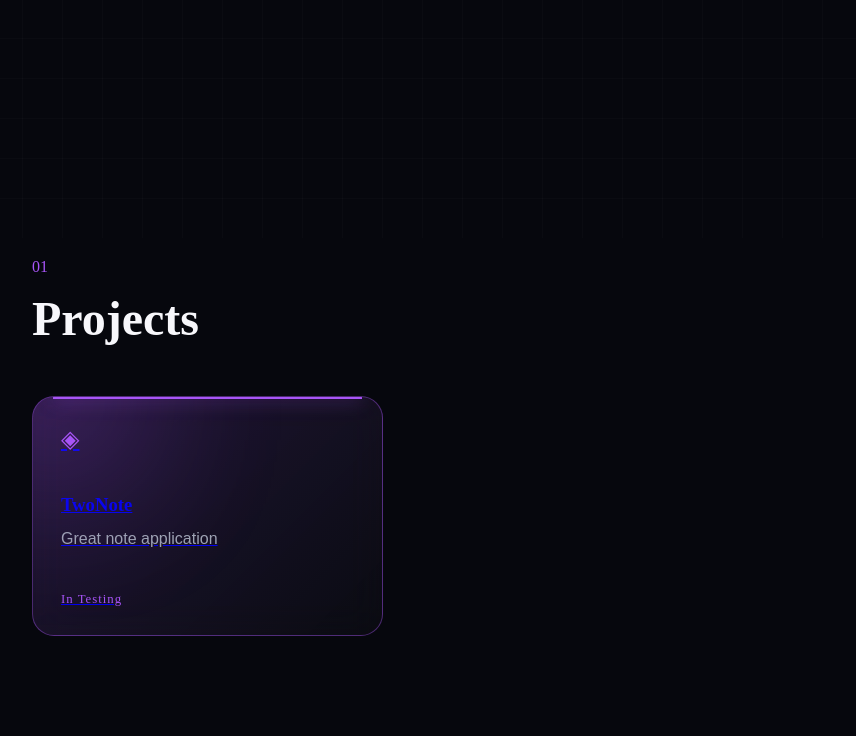
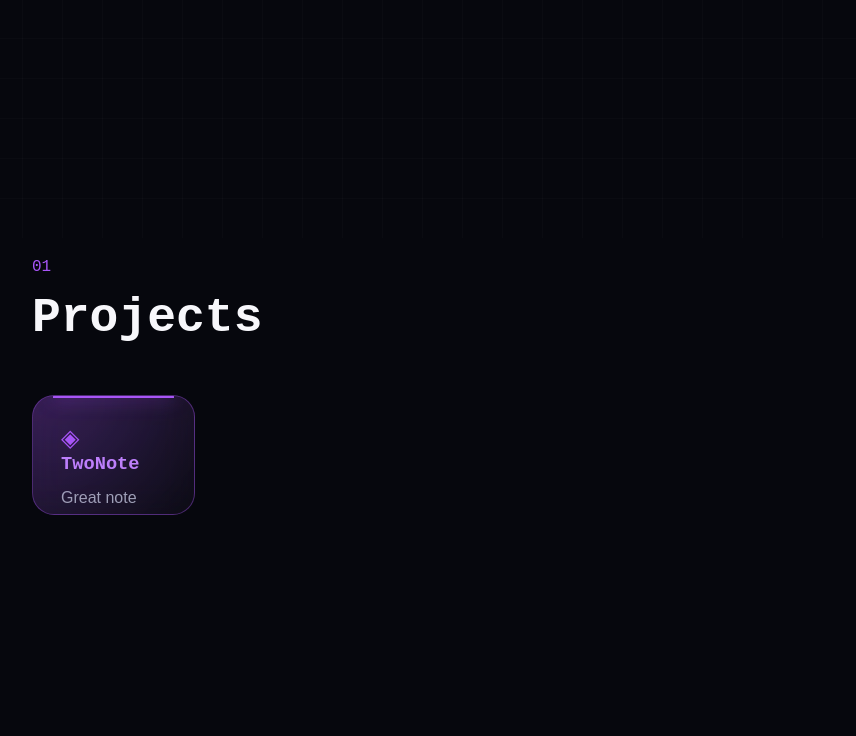
Before and after one commit to LMF700/lucamulder.com, a plain HTML site: page index.html in a window 1280 px wide. Shown: the part 562-1298 px from the top of the page, without its empty margins (58-914 px from the left). After the commit the page ends 1177 px from the top, so only its background shows below. Drawn offline with Linux system fonts and the light colour scheme.

Commit message:
Update styling.css

```diff
--- a/styling.css
+++ b/styling.css
@@ -1,194 +1,300 @@
-*{
-    margin:0;
-    padding:0;
-    box-sizing:border-box;
-    font-family:'JetBrains Mono'
+/* =========================
+   RESET & BASE
+   ========================= */
+
+* {
+    margin: 0;
+    padding: 0;
+    box-sizing: border-box;
+    font-family: "JetBrains Mono", monospace;
 }
 
-:root{
-    --bg:#06070d;
-    --text:#f7f7fb;
-    --muted:#9ea4b3;
-    --line:#232634;
+:root {
+    --bg: #06070d;
+    --text: #f7f7fb;
+    --muted: #9ea4b3;
+    --line: #232634;
+
+    --accent: #a855f7;
+    --accent-light: #c084fc;
 }
 
-html{
-    scroll-behavior:smooth;
+html {
+    scroll-behavior: smooth;
 }
 
-body{
-    background:var(--bg);
-    color:var(--text);
-    font-family:"Courier New",monospace;
-    min-height:100vh;
-    overflow-x:hidden;
+body {
+    min-height: 100vh;
+    overflow-x: hidden;
+
+    background: var(--bg);
+    color: var(--text);
 }
 
-body::before{
-    content:"";
-    position:fixed;
-    inset:0;
+
+/* =========================
+   BACKGROUND GRID
+   ========================= */
+
+body::before {
+    content: "";
+
+    position: fixed;
+    inset: 0;
+    z-index: -1;
+
+    pointer-events: none;
 
     background-image:
-        linear-gradient(rgba(255,255,255,.02) 1px, transparent 1px),
-        linear-gradient(90deg, rgba(255,255,255,.02) 1px, transparent 1px);
+        linear-gradient(
+            rgba(255, 255, 255, 0.02) 1px,
+            transparent 1px
+        ),
+        linear-gradient(
+            90deg,
+            rgba(255, 255, 255, 0.02) 1px,
+            transparent 1px
+        );
 
-    background-size:40px 40px;
-
-    pointer-events:none;
-    z-index:-1;
+    background-size: 40px 40px;
 }
 
-.container{
-    width:min(1100px,90%);
-    margin:auto;
+
+/* =========================
+   LINKS
+   ========================= */
+
+a {
+    color: var(--accent-light);
+    text-decoration: none;
+
+    transition:
+        color 0.2s ease,
+        text-shadow 0.2s ease;
 }
 
-nav{
-    height:80px;
-    display:flex;
-    align-items:center;
-    justify-content:space-between;
-    border-bottom:1px solid var(--line);
+a:hover {
+    color: white;
+    text-decoration: underline;
+    text-shadow: 0 0 10px var(--accent);
 }
 
-.logo{
-    font-size:1.2rem;
-    font-weight:bold;
+
+/* =========================
+   CONTAINER
+   ========================= */
+
+.container {
+    width: min(1100px, 90%);
+    margin-inline: auto;
 }
 
-nav ul{
-    display:flex;
-    list-style:none;
-    gap:30px;
+
+/* =========================
+   NAVIGATION
+   ========================= */
+
+nav {
+    height: 80px;
+
+    display: flex;
+    align-items: center;
+    justify-content: space-between;
+
+    border-bottom: 1px solid var(--line);
 }
 
-nav a{
-    color:var(--muted);
-    text-decoration:none;
-    transition:.2s;
+.logo {
+    font-size: 1.2rem;
+    font-weight: bold;
 }
 
-nav a:hover{
-    color:white;
+nav ul {
+    display: flex;
+    gap: 30px;
+
+    list-style: none;
 }
 
-.hero{
-    min-height:80vh;
-    display:flex;
-    flex-direction:column;
-    justify-content:center;
+nav a {
+    color: var(--muted);
 }
 
-.boot{
-    color:#a855f7;
-    margin-bottom:20px;
+nav a:hover {
+    color: var(--text);
+    text-decoration: none;
+    text-shadow: none;
 }
 
-h1{
-    font-size:clamp(3rem,8vw,7rem);
-    line-height:.9;
-    margin-bottom:30px;
+
+/* =========================
+   HERO
+   ========================= */
+
+.hero {
+    min-height: 80vh;
+
+    display: flex;
+    flex-direction: column;
+    justify-content: center;
 }
 
-.intro{
-    max-width:650px;
-    color:var(--muted);
-    font-family:Arial,sans-serif;
-    line-height:1.8;
-    font-size:1.15rem;
+.boot {
+    margin-bottom: 20px;
+    color: var(--accent);
 }
 
-section{
-    padding:100px 0;
+h1 {
+    margin-bottom: 30px;
+
+    font-size: clamp(3rem, 8vw, 7rem);
+    line-height: 0.9;
 }
 
-.section-number{
-    color:#a855f7;
-    margin-bottom:15px;
+.intro {
+    max-width: 650px;
+
+    color: var(--muted);
+    font-family: Arial, sans-serif;
+    font-size: 1.15rem;
+    line-height: 1.8;
 }
 
-h2{
-    font-size:3rem;
-    margin-bottom:50px;
+
+/* =========================
+   SECTIONS
+   ========================= */
+
+section {
+    padding: 100px 0;
 }
 
-.cards{
-    display:grid;
-    grid-template-columns:repeat(3,1fr);
-    gap:24px;
+.section-number {
+    margin-bottom: 15px;
+    color: var(--accent);
 }
 
-.card{
-    --card-color:#a855f7;
+h2 {
+    margin-bottom: 50px;
+    font-size: 3rem;
+}
 
-    position:relative;
-    overflow:hidden;
 
-    min-height:240px;
-    padding:28px;
+/* =========================
+   CARD GRID
+   ========================= */
 
-    border-radius:22px;
+.cards {
+    display: grid;
+
+    grid-template-columns: repeat(6, 1fr);
+    grid-auto-rows: 120px;
+
+    gap: 24px;
+}
+
+
+/* =========================
+   CARDS
+   ========================= */
+
+.card {
+    --card-color: var(--accent);
+
+    position: relative;
+    overflow: hidden;
+
+    min-height: 0;
+    padding: 28px;
+
+    display: flex;
+    flex-direction: column;
+    justify-content: space-between;
+
+    border: 1px solid color-mix(
+        in srgb,
+        var(--card-color) 40%,
+        transparent
+    );
+
+    border-radius: 22px;
 
     background:
         linear-gradient(
             135deg,
-            color-mix(in srgb, var(--card-color) 20%, transparent),
-            rgba(15,15,20,.55)
+            color-mix(
+                in srgb,
+                var(--card-color) 20%,
+                transparent
+            ),
+            rgba(15, 15, 20, 0.55)
         );
 
-    border:1px solid
-        color-mix(
-            in srgb,
-            var(--card-color) 40%,
-            transparent
-        );
+    backdrop-filter: blur(18px) saturate(150%);
+    -webkit-backdrop-filter: blur(18px) saturate(150%);
 
-    backdrop-filter:blur(18px) saturate(150%);
-    -webkit-backdrop-filter:blur(18px) saturate(150%);
-
-    display:flex;
-    flex-direction:column;
-    justify-content:space-between;
-
-    transition:.25s;
+    transition:
+        transform 0.25s ease,
+        box-shadow 0.25s ease;
 }
 
-.card::before{
-    content:"";
-    position:absolute;
 
-    width:200px;
-    height:200px;
+/* =========================
+   CARD GLOW
+   ========================= */
 
-    background:var(--card-color);
+.card::before {
+    content: "";
 
-    top:-100px;
-    left:-80px;
+    position: absolute;
 
-    opacity:.18;
-    filter:blur(70px);
+    width: 200px;
+    height: 200px;
+
+    top: -100px;
+    left: -80px;
+
+    background: var(--card-color);
+
+    opacity: 0.18;
+
+    filter: blur(70px);
+
+    pointer-events: none;
 }
 
-.card::after{
-    content:"";
 
-    position:absolute;
-    left:20px;
-    right:20px;
-    top:0;
+/* =========================
+   CARD TOP LINE
+   ========================= */
 
-    height:2px;
+.card::after {
+    content: "";
 
-    background:var(--card-color);
-    box-shadow:0 0 18px var(--card-color);
+    position: absolute;
+
+    top: 0;
+    left: 20px;
+    right: 20px;
+
+    height: 2px;
+
+    background: var(--card-color);
+
+    box-shadow:
+        0 0 18px var(--card-color);
 }
 
-.card:hover{
-    transform:translateY(-8px);
+
+/* =========================
+   CARD HOVER
+   ========================= */
+
+.card:hover {
+    transform: translateY(-8px);
 
     box-shadow:
-        0 15px 40px rgba(0,0,0,.35),
+        0 15px 40px rgba(0, 0, 0, 0.35),
         0 0 35px color-mix(
             in srgb,
             var(--card-color) 25%,
@@ -196,60 +302,116 @@ h2{
         );
 }
 
-.card-icon{
-    font-size:1.5rem;
-    color:var(--card-color);
+
+/* =========================
+   CARD CONTENT
+   ========================= */
+
+.card-icon {
+    font-size: 1.5rem;
+    color: var(--card-color);
 }
 
-.card h3{
-    margin-bottom:10px;
+.card h3 {
+    margin-bottom: 10px;
 }
 
-.card p{
-    color:var(--muted);
-    font-family:Arial,sans-serif;
-    line-height:1.6;
+.card p {
+    color: var(--muted);
+
+    font-family: Arial, sans-serif;
+    line-height: 1.6;
 }
 
-.status{
-    color:var(--card-color);
-    font-size:.8rem;
-    letter-spacing:1px;
+.status {
+    color: var(--card-color);
+
+    font-size: 0.8rem;
+    letter-spacing: 1px;
 }
 
-/* card colors */
 
-.purple{
-    --card-color:#a855f7;
+/* =========================
+   CARD SIZES
+   ========================= */
+
+/*
+    Normal card:
+    2 columns × 1 row
+
+    Wide:
+    4 columns × 1 row
+
+    Tall:
+    2 columns × 2 rows
+
+    Wide + tall:
+    4 columns × 2 rows
+*/
+
+.card.wide {
+    grid-column: span 4;
 }
 
-.blue{
-    --card-color:#3b82f6;
+.card.tall {
+    grid-row: span 2;
 }
 
-.cyan{
-    --card-color:#06b6d4;
+
+/* =========================
+   CARD COLORS
+   ========================= */
+
+.purple {
+    --card-color: #a855f7;
 }
 
-.pink{
-    --card-color:#ec4899;
+.blue {
+    --card-color: #3b82f6;
 }
 
-.orange{
-    --card-color:#f59e0b;
+.cyan {
+    --card-color: #06b6d4;
 }
 
-.green{
-    --card-color:#22c55e;
+.pink {
+    --card-color: #ec4899;
 }
 
-@media(max-width:800px){
+.orange {
+    --card-color: #f59e0b;
+}
 
-    .cards{
-        grid-template-columns:1fr;
+.green {
+    --card-color: #22c55e;
+}
+
+
+/* =========================
+   MOBILE
+   ========================= */
+
+@media (max-width: 800px) {
+
+    .cards {
+        grid-template-columns: 1fr;
+        grid-auto-rows: auto;
     }
 
-    nav ul{
-        display:none;
+    .card,
+    .card.wide,
+    .card.tall {
+        grid-column: span 1;
+        grid-row: span 1;
+
+        min-height: 240px;
+    }
+
+    nav ul {
+        display: none;
+    }
+
+    h2 {
+        font-size: 2.2rem;
     }
 }
```
